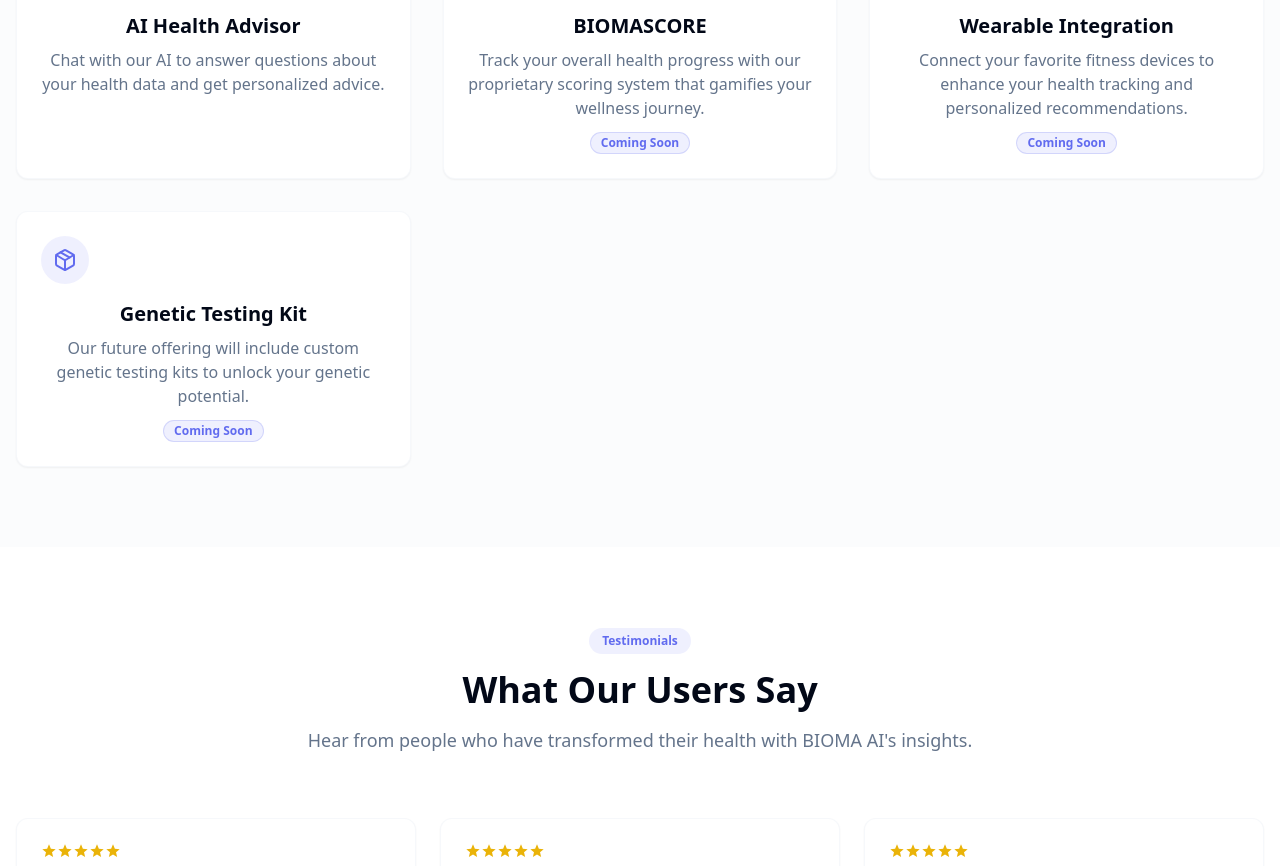
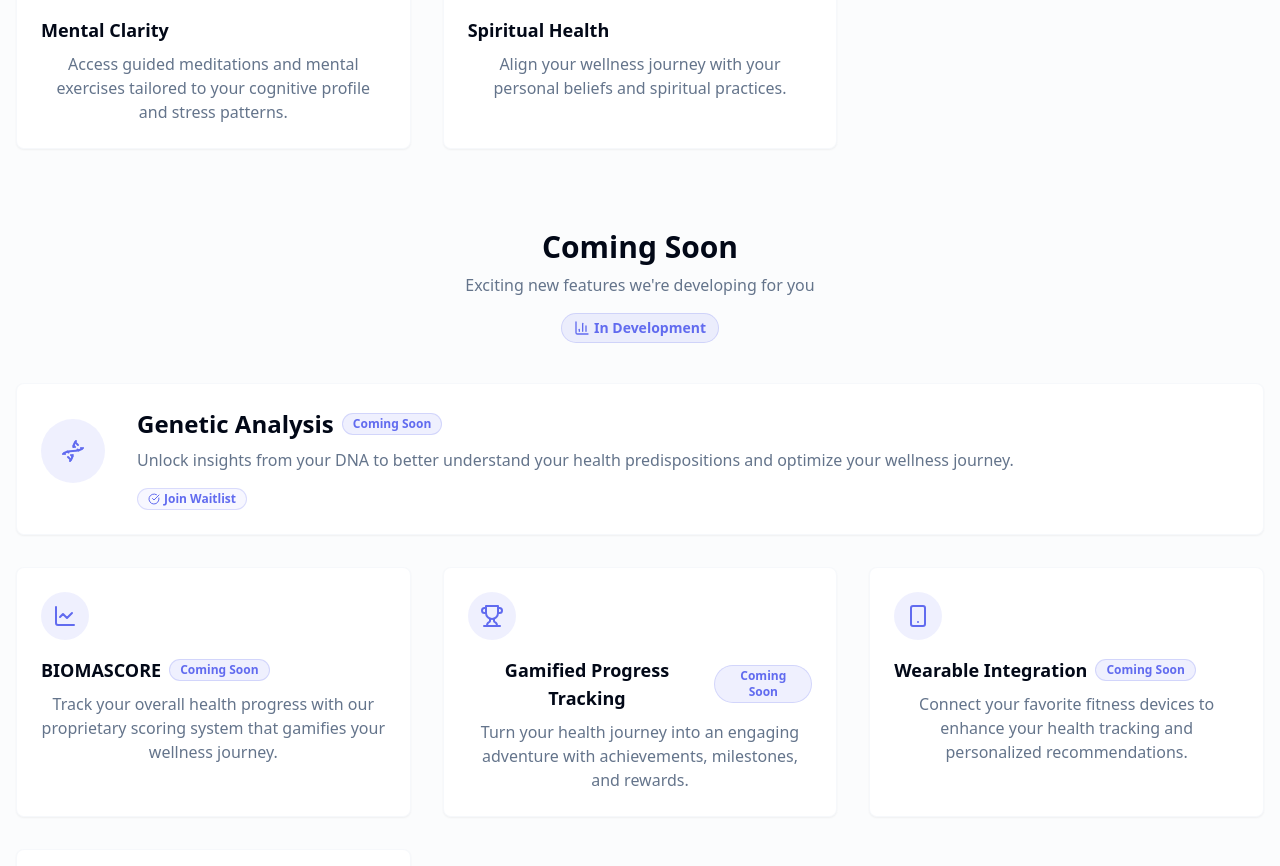
Before and after one commit to SqZ-Zerox/biomaai-16, a React (Vite) app: page / in a window 1280 px wide. Shown: the part 1920-2786 px from the top of the page. Built offline with nearby package versions, Linux system fonts and the light colour scheme.

Commit message:
Refactor: Improve feature section presentation
Restructure the features section for better visual appeal and highlight "Coming Soon" features more prominently.

```diff
--- a/src/components/home/FeaturesSection.tsx
+++ b/src/components/home/FeaturesSection.tsx
@@ -1,80 +1,94 @@
 
 import React from "react";
 import { motion } from "framer-motion";
-import { Dna, Apple, Dumbbell, Heart, MessageSquare, ChartLine, Smartphone, Package, Brain, Leaf, TestTube } from "lucide-react";
+import {
+  Dna, Apple, Heart, MessageSquare, ChartLine,
+  Smartphone, Package, Brain, Leaf, TestTube,
+  Trophy, BarChart3, CheckCircle
+} from "lucide-react";
 import { Badge } from "@/components/ui/badge";
+import { Card } from "@/components/ui/card";
 
 const FeaturesSection: React.FC = () => {
-  const features = [
+  const featureCategories = [
+    {
+      title: "Core Features",
+      description: "Available right now to help you on your wellness journey",
+      features: [
         {
           icon: <TestTube className="h-6 w-6 text-primary" />,
           title: "Lab Test Analysis",
           description: "Upload your blood work and receive comprehensive insights with biomarkers explained in everyday language.",
-      comingSoon: false,
-      delay: 0
+          highlight: true
         },
         {
-      icon: <Dna className="h-6 w-6 text-primary" />,
-      title: "Genetic Analysis",
-      description: "Unlock insights from your DNA to better understand your health predispositions and optimize your wellness journey.",
-      comingSoon: true,
-      delay: 0.1
+          icon: <MessageSquare className="h-6 w-6 text-primary" />,
+          title: "AI Health Advisor",
+          description: "Chat with our AI to answer questions about your health data and get personalized advice.",
+          highlight: false
         },
         {
           icon: <Apple className="h-6 w-6 text-primary" />,
           title: "Personalized Nutrition",
           description: "Get tailored food recommendations based on your unique biomarkers and health goals.",
-      comingSoon: false,
-      delay: 0.2
+          highlight: false
         },
         {
           icon: <Heart className="h-6 w-6 text-primary" />,
           title: "Holistic Wellness",
           description: "Integrate spiritual, mental, and physical health practices in one personalized wellness plan.",
-      comingSoon: false,
-      delay: 0.3
+          highlight: false
         },
         {
           icon: <Brain className="h-6 w-6 text-primary" />,
           title: "Mental Clarity",
           description: "Access guided meditations and mental exercises tailored to your cognitive profile and stress patterns.",
-      comingSoon: false,
-      delay: 0.4
+          highlight: false
         },
         {
           icon: <Leaf className="h-6 w-6 text-primary" />,
           title: "Spiritual Health",
           description: "Align your wellness journey with your personal beliefs and spiritual practices.",
-      comingSoon: false,
-      delay: 0.5
+          highlight: false
+        }
+      ]
     },
     {
-      icon: <MessageSquare className="h-6 w-6 text-primary" />,
-      title: "AI Health Advisor",
-      description: "Chat with our AI to answer questions about your health data and get personalized advice.",
-      comingSoon: false,
-      delay: 0.6
+      title: "Coming Soon",
+      description: "Exciting new features we're developing for you",
+      upcoming: true,
+      features: [
+        {
+          icon: <Dna className="h-6 w-6 text-primary" />,
+          title: "Genetic Analysis",
+          description: "Unlock insights from your DNA to better understand your health predispositions and optimize your wellness journey.",
+          highlight: true
         },
         {
           icon: <ChartLine className="h-6 w-6 text-primary" />,
           title: "BIOMASCORE",
           description: "Track your overall health progress with our proprietary scoring system that gamifies your wellness journey.",
-      comingSoon: true,
-      delay: 0.7
+          highlight: false
+        },
+        {
+          icon: <Trophy className="h-6 w-6 text-primary" />,
+          title: "Gamified Progress Tracking",
+          description: "Turn your health journey into an engaging adventure with achievements, milestones, and rewards.",
+          highlight: false
         },
         {
           icon: <Smartphone className="h-6 w-6 text-primary" />,
           title: "Wearable Integration",
           description: "Connect your favorite fitness devices to enhance your health tracking and personalized recommendations.",
-      comingSoon: true,
-      delay: 0.8
+          highlight: false
         },
         {
           icon: <Package className="h-6 w-6 text-primary" />,
           title: "Genetic Testing Kit",
           description: "Our future offering will include custom genetic testing kits to unlock your genetic potential.",
-      comingSoon: true,
-      delay: 0.9
+          highlight: false
+        }
+      ]
     }
   ];
 
@@ -99,30 +113,86 @@ const FeaturesSection: React.FC = () => {
           </p>
         </motion.div>
 
-        <div className="grid grid-cols-1 md:grid-cols-2 lg:grid-cols-3 gap-6 lg:gap-8">
-          {features.map((feature, index) => (
+        {featureCategories.map((category, categoryIndex) => (
+          <div key={categoryIndex} className="mb-20 last:mb-0">
+            <motion.div
+              initial={{ opacity: 0, y: 20 }}
+              whileInView={{ opacity: 1, y: 0 }}
+              transition={{ duration: 0.5, delay: 0.1 }}
+              viewport={{ once: true, margin: "-100px" }}
+              className="text-center mb-10"
+            >
+              <div className="relative inline-block">
+                <h3 className="text-2xl md:text-3xl font-bold relative z-10">{category.title}</h3>
+                {category.upcoming && (
+                  <div className="absolute -inset-1 bg-primary/10 rounded-lg blur-sm -z-10"></div>
+                )}
+              </div>
+              <p className="text-muted-foreground mt-2 max-w-2xl mx-auto">
+                {category.description}
+              </p>
+              {category.upcoming && (
+                <div className="flex justify-center mt-4">
+                  <Badge variant="outline" className="bg-primary/10 text-primary border-primary/20 px-3 py-1 text-sm">
+                    <BarChart3 className="h-4 w-4 mr-1" />
+                    In Development
+                  </Badge>
+                </div>
+              )}
+            </motion.div>
+
+            <div className={`grid grid-cols-1 md:grid-cols-2 lg:grid-cols-3 gap-6 lg:gap-8`}>
+              {category.features.map((feature, index) => (
                 <motion.div
                   key={index}
                   initial={{ opacity: 0, y: 20 }}
                   whileInView={{ opacity: 1, y: 0 }}
-              transition={{ duration: 0.5, delay: feature.delay }}
+                  transition={{ duration: 0.5, delay: 0.1 * index }}
                   viewport={{ once: true, margin: "-100px" }}
-              className="bg-card border border-border/30 rounded-xl p-6 shadow-sm hover:shadow-md transition-shadow duration-300"
+                  className={`relative ${feature.highlight ? 'lg:col-span-3 md:col-span-2' : ''}`}
                 >
-              <div className="h-12 w-12 rounded-full bg-primary/10 flex items-center justify-center mb-4">
+                  {feature.highlight && (
+                    <div className="absolute -inset-1 bg-gradient-to-r from-primary/5 to-primary/10 rounded-xl blur-lg -z-10"></div>
+                  )}
+                  <Card className={`h-full border-border/30 hover:border-primary/40 transition-all duration-300 bg-card backdrop-blur-sm p-6 ${feature.highlight ? 'md:flex md:items-center md:gap-8' : ''}`}>
+                    <div className={feature.highlight ? 'md:flex-shrink-0' : ''}>
+                      <div className={`h-12 w-12 rounded-full bg-primary/10 flex items-center justify-center mb-4 ${feature.highlight ? 'md:h-16 md:w-16' : ''}`}>
                         {feature.icon}
                       </div>
-              <h3 className="text-xl font-semibold mb-2">{feature.title}</h3>
-              <p className="text-muted-foreground">{feature.description}</p>
-
-              {feature.comingSoon && (
-                <Badge className="mt-3 bg-primary/10 text-primary border-primary/20">
+                    </div>
+                    <div>
+                      <h3 className={`font-semibold mb-2 flex items-center gap-2 ${feature.highlight ? 'text-xl md:text-2xl' : 'text-lg'}`}>
+                        {feature.title}
+                        {category.upcoming && (
+                          <Badge className="bg-primary/10 text-primary border-primary/20">
                             Coming Soon
                           </Badge>
                         )}
+                      </h3>
+                      <p className="text-muted-foreground">{feature.description}</p>
+
+                      {feature.highlight && (
+                        <div className="mt-4 flex items-center gap-2">
+                          {category.upcoming ? (
+                            <Badge variant="outline" className="bg-primary/5 text-primary border-primary/20">
+                              <CheckCircle className="h-3 w-3 mr-1" />
+                              Join Waitlist
+                            </Badge>
+                          ) : (
+                            <Badge variant="outline" className="bg-primary/5 text-primary border-primary/20">
+                              <CheckCircle className="h-3 w-3 mr-1" />
+                              Available Now
+                            </Badge>
+                          )}
+                        </div>
+                      )}
+                    </div>
+                  </Card>
                 </motion.div>
               ))}
             </div>
+          </div>
+        ))}
       </div>
     </section>
   );
```
Lines whose indentation alone changed are shown as unchanged.
